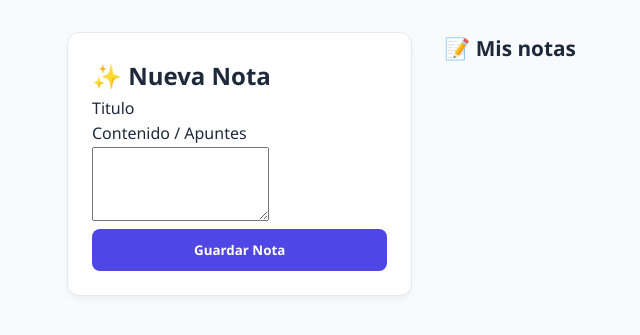
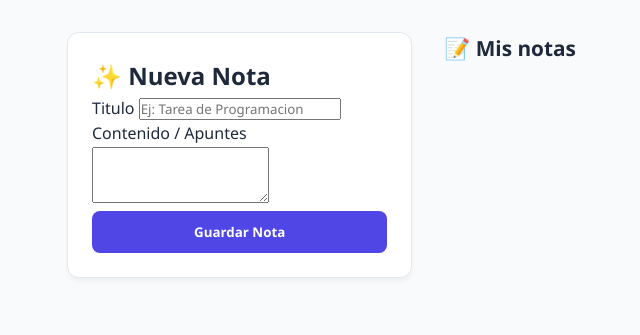
Before and after one commit to Exsoflex/studentflow, a Flask app: page / in a window 1280 px wide. Shown: the part 119-454 px from the top of the page, without its empty margins (39-679 px from the left). Run offline with Flask 3, Linux system fonts and the light colour scheme; data that the repository does not hold is empty.

Commit message:
arreglo de bug que no mostraba campo de titulo

```diff
--- a/templates/index.html
+++ b/templates/index.html
@@ -24,11 +24,11 @@
             <from id="form-nota">
                 <div class="imput-group">
                     <label for="titulo"> Titulo</label>
-                    <imput type="text" id="titulo" placeholder="Ej: Tarea de Programacion" required>
+                    <input type="text" id="titulo" placeholder="Ej: Tarea de Programacion" required>
                     </div>
                 <div class="imput-gropu">
                     <label for="contenido">Contenido / Apuntes</label>
-                    <textarea id="contenido" rows="4" placeholder="Escribe los detalles aqui..."> </textarea>
+                    <textarea id="contenido" rows="3" placeholder="Escribe los detalles aqui..."> </textarea>
                 </div>
                 <button type="submit" class="btn btn-primary"> Guardar Nota</button>
             </form>
```
Also changed, not shown: static/js/main.js (+4 -4 lines).
